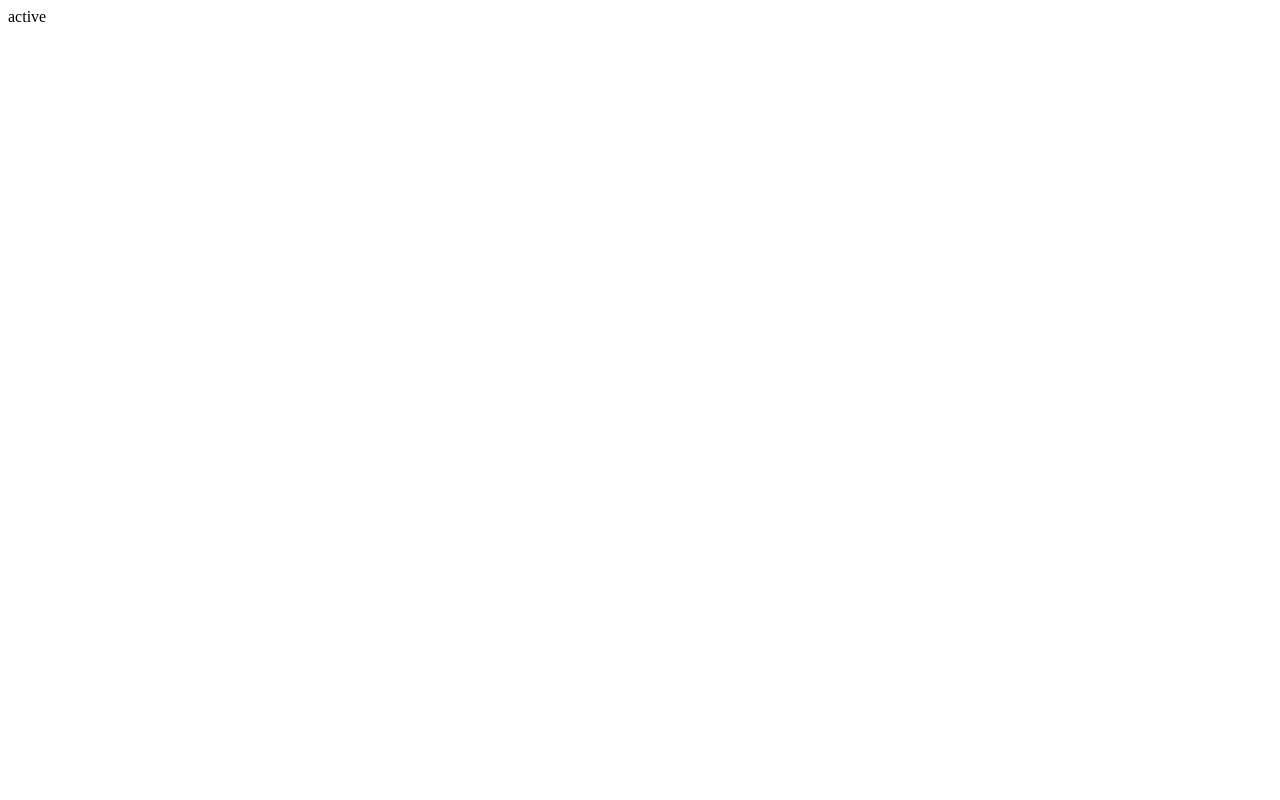
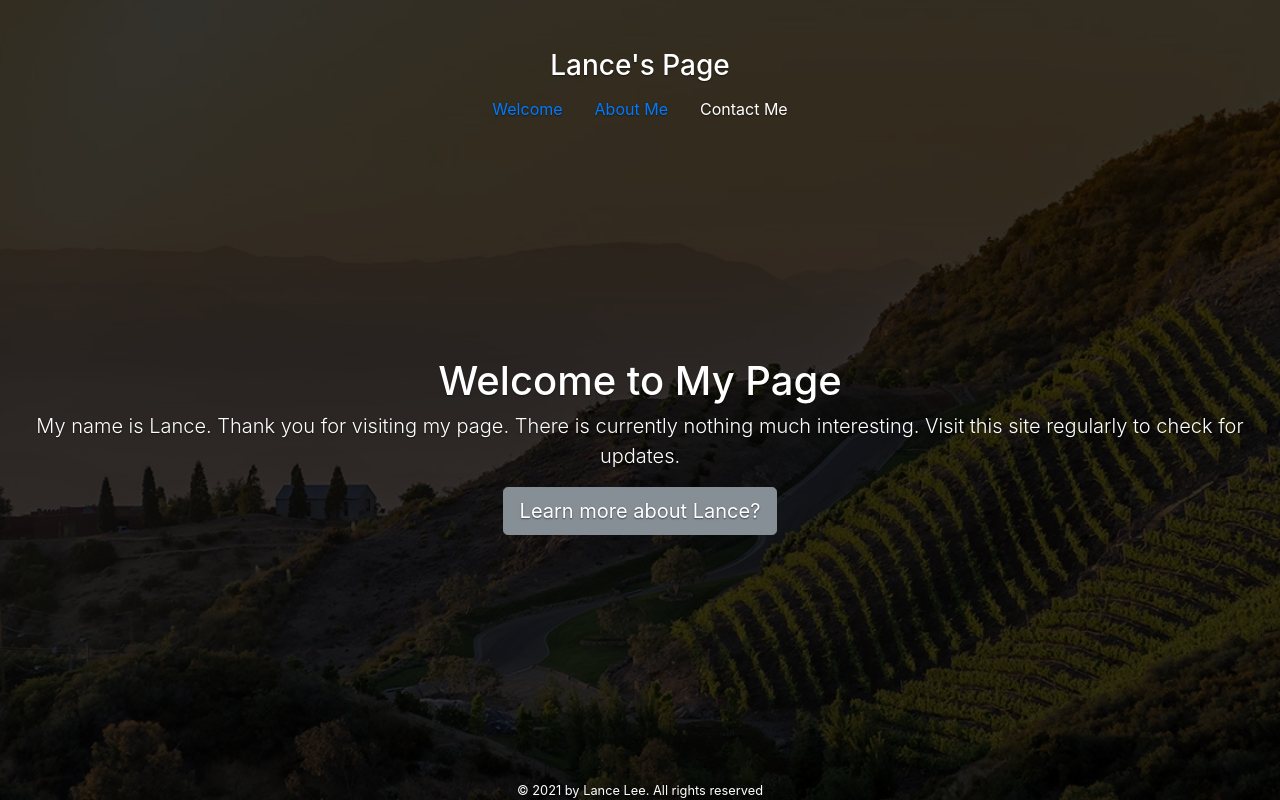
Before and after one commit to lancelee2885/lancelee2885.github.io, a plain HTML site: page contact.html in a window 1280 px wide. Drawn offline with nearby package versions, Linux system fonts and the light colour scheme.

Commit message:
Update contact.html

```diff
--- a/contact.html
+++ b/contact.html
@@ -1 +1,83 @@
-active
+<!DOCTYPE html>
+<html lang="en">
+<head>
+  <meta charset="UTF-8">
+  <title>This is Lance</title>
+  <link rel="stylesheet" href="https://maxcdn.bootstrapcdn.com/bootstrap/4.0.0-beta/css/bootstrap.min.css" integrity="sha384-/Y6pD6FV/Vv2HJnA6t+vslU6fwYXjCFtcEpHbNJ0lyAFsXTsjBbfaDjzALeQsN6M" crossorigin="anonymous">
+</head>
+<style>
+    body{
+    display: -ms-flexbox;
+    display: -webkit-box;
+    display: flex;
+    -ms-flex-pack: center;
+    -webkit-box-pack: center;
+    justify-content: center;
+    color: #fff;
+    text-shadow: 0 .05rem .1rem rgba(0, 0, 0, .5);
+    box-shadow: inset 0 0 5rem rgba(0, 0, 0, .5);
+    background-color: rgba(0, 0, 0, .5);
+    font-family: -apple-system,BlinkMacSystemFont,"Segoe UI",Roboto,"Helvetica Neue",Arial,sans-serif,"Apple Color Emoji","Segoe UI Emoji","Segoe UI Symbol";
+    line-height: 1.5 ;
+    }
+
+    html,body{
+        height: 100%;
+    }
+
+    #intro{
+        background-image: url("State-taxes-California.jpeg");
+        background-repeat: no-repeat;
+        background-size:cover;
+        height:inherit;
+    }
+
+    .cover{
+        padding: 0 1.5rem;
+    }
+
+    .nav-masthead .active {
+        color: #fff;
+        border-bottom-color:#fff;
+    }
+
+
+</style>
+<body class="text-center d-flex flex-column justify-content-center">
+
+    <script src="https://code.jquery.com/jquery-3.2.1.slim.min.js" integrity="sha384-KJ3o2DKtIkvYIK3UENzmM7KCkRr/rE9/Qpg6aAZGJwFDMVNA/GpGFF93hXpG5KkN" crossorigin="anonymous"></script>
+    <script src="https://cdnjs.cloudflare.com/ajax/libs/popper.js/1.11.0/umd/popper.min.js" integrity="sha384-b/U6ypiBEHpOf/4+1nzFpr53nxSS+GLCkfwBdFNTxtclqqenISfwAzpKaMNFNmj4" crossorigin="anonymous"></script>
+    <script src="https://maxcdn.bootstrapcdn.com/bootstrap/4.0.0-beta/js/bootstrap.min.js" integrity="sha384-h0AbiXch4ZDo7tp9hKZ4TsHbi047NrKGLO3SEJAg45jXxnGIfYzk4Si90RDIqNm1" crossorigin="anonymous"></script>
+
+<div id="intro" class="bg-image shadow-2-strong">
+
+    <div class="mask d-flex flex-column h-100" style="background-color: rgba(0, 0, 0, 0.8);">
+
+        <header class="masthead mb-auto d-flex flex-column">
+            <div class="inner d-flex flex-column">
+                <h3 class="masthead-brand" style="padding-top: 50px;">Lance's Page</h3>
+                <nav class="nav nav-masthead justify-content-center d-flex flex-row">
+                <a class="nav-link" href="index.html">Welcome</a>
+                <a class="nav-link" href="about.html">About Me</a>
+                <a class="nav-link active" href="contact.html">Contact Me</a>
+                </nav>
+            </div>
+        </header>
+        <main role="main" class="inner cover d-flex flex-column">
+        <h1 class="cover-heading">Welcome to My Page</h1>
+        <p class="lead d-flex flex-column">
+            My name is Lance. Thank you for visiting my page. There is currently nothing much interesting. Visit this site regularly to check for updates.
+        </p>
+        <p class="lead">
+            <a class="btn btn-lg btn-secondary" href="#">Learn more about Lance?</a>
+        </p>
+        </main>
+        <footer class="mastfoot mt-auto d-flex flex-column"><small>© 2021 by Lance Lee. All rights reserved</small></footer>
+    </div>
+
+</div>
+
+
+
+</body>
+</html>
```
